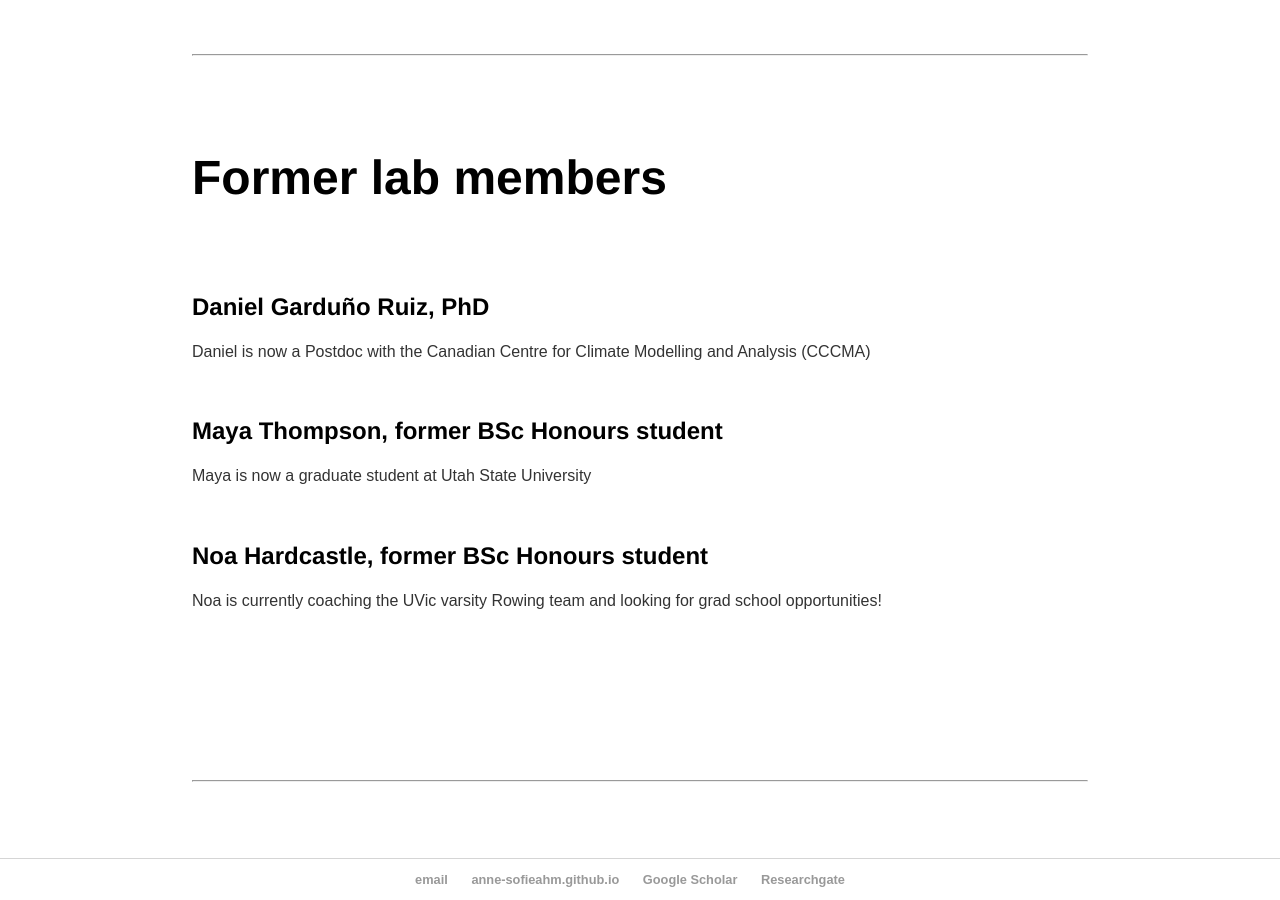
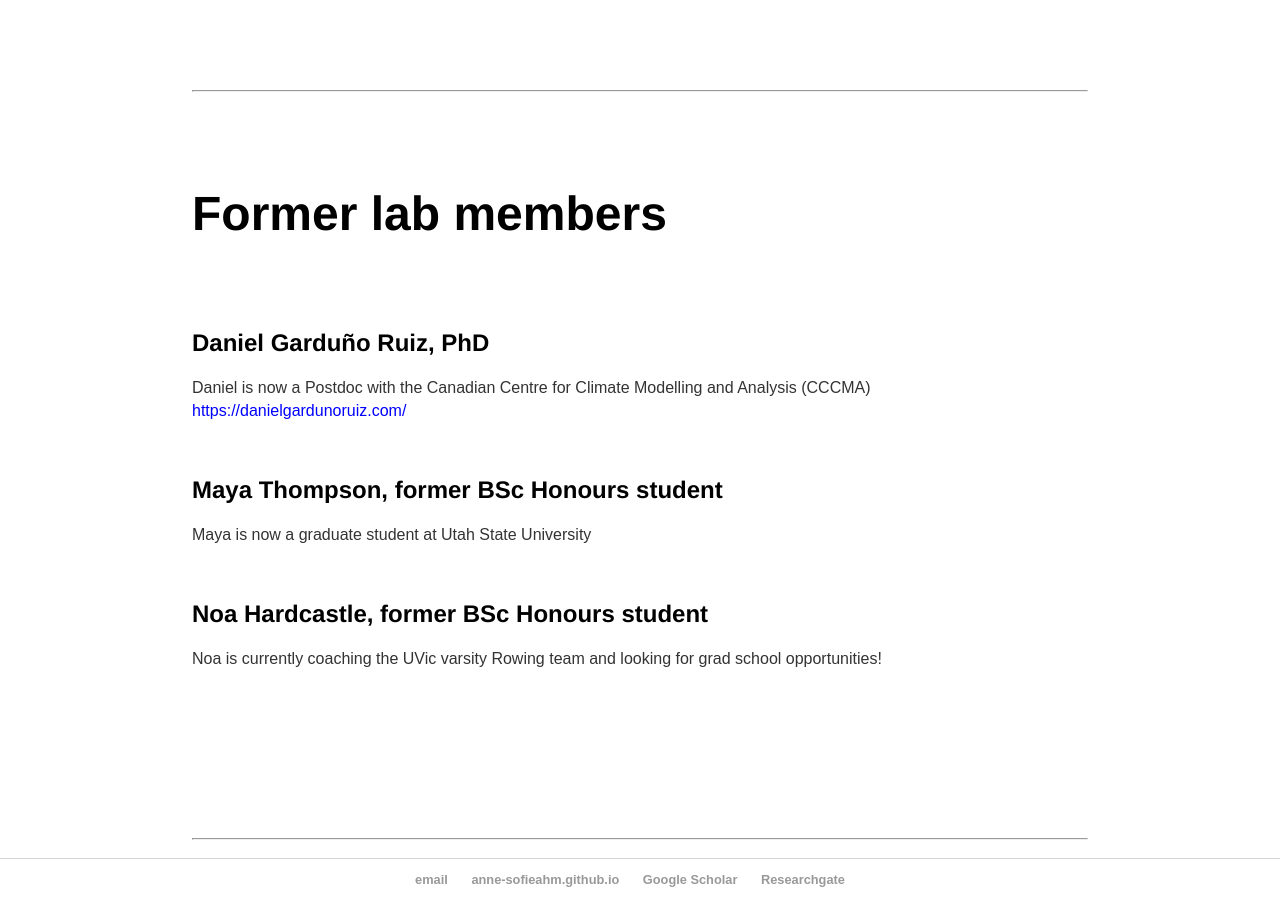
Before and after one commit to Anne-SofieAhm/Anne-SofieAhm.github.io, a Jekyll site: the page built from people/index.html, in a window 1280 px wide and 900 px high, scrolled down 2358 px. Built offline with Jekyll 4.4.1, drawn with Linux system fonts in a browser that asks for light colours.

Commit message:
Update index.html

```diff
--- a/people/index.html
+++ b/people/index.html
@@ -122,8 +122,10 @@ title: People on the Earth History team
 <br>
 <br>
 <br>
+<br>
 <hr />
 
+<br>
 <br>
 <br>
 <br>
@@ -164,6 +166,7 @@ title: People on the Earth History team
   <h2>Daniel Garduño Ruiz, PhD </h2>
   <p>
   Daniel is now a Postdoc with the Canadian Centre for Climate Modelling and Analysis (CCCMA)
+  <a href="https://danielgardunoruiz.com/" style="color:blue;">https://danielgardunoruiz.com/</a>
   </p>
 
 </div>
```
